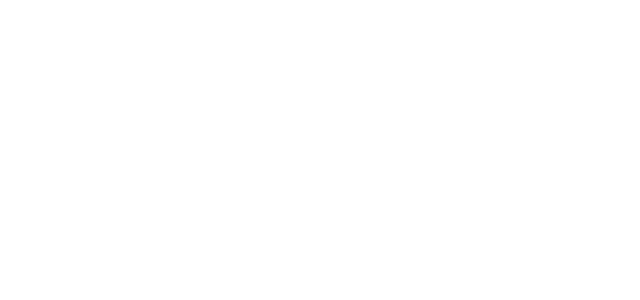
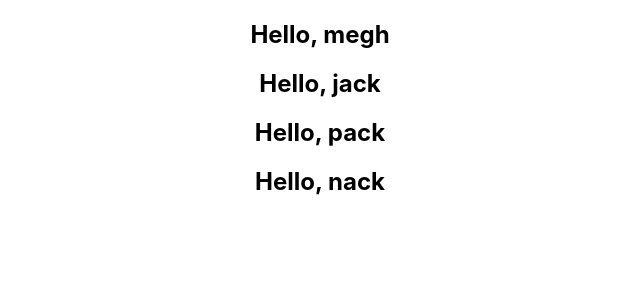
Before and after one commit to safiultarek143/React, a React (Create React App) app: page / in a window 1280 px wide. Shown: the top 300 px of the page, without its empty margins (320-960 px from the left). Built offline with nearby package versions, Linux system fonts and the light colour scheme.

Commit message:
list rendering and key

```diff
--- a/src/App.js
+++ b/src/App.js
@@ -26,8 +26,8 @@
       {/* <ClickTwo /> */}
       {/* <BindEvent /> */}
       {/* <Parent /> */}
-      <Condition />
-      {/* <List /> */}
+      {/* <Condition /> */}
+      <List />
     </div>
   );
 }
```
